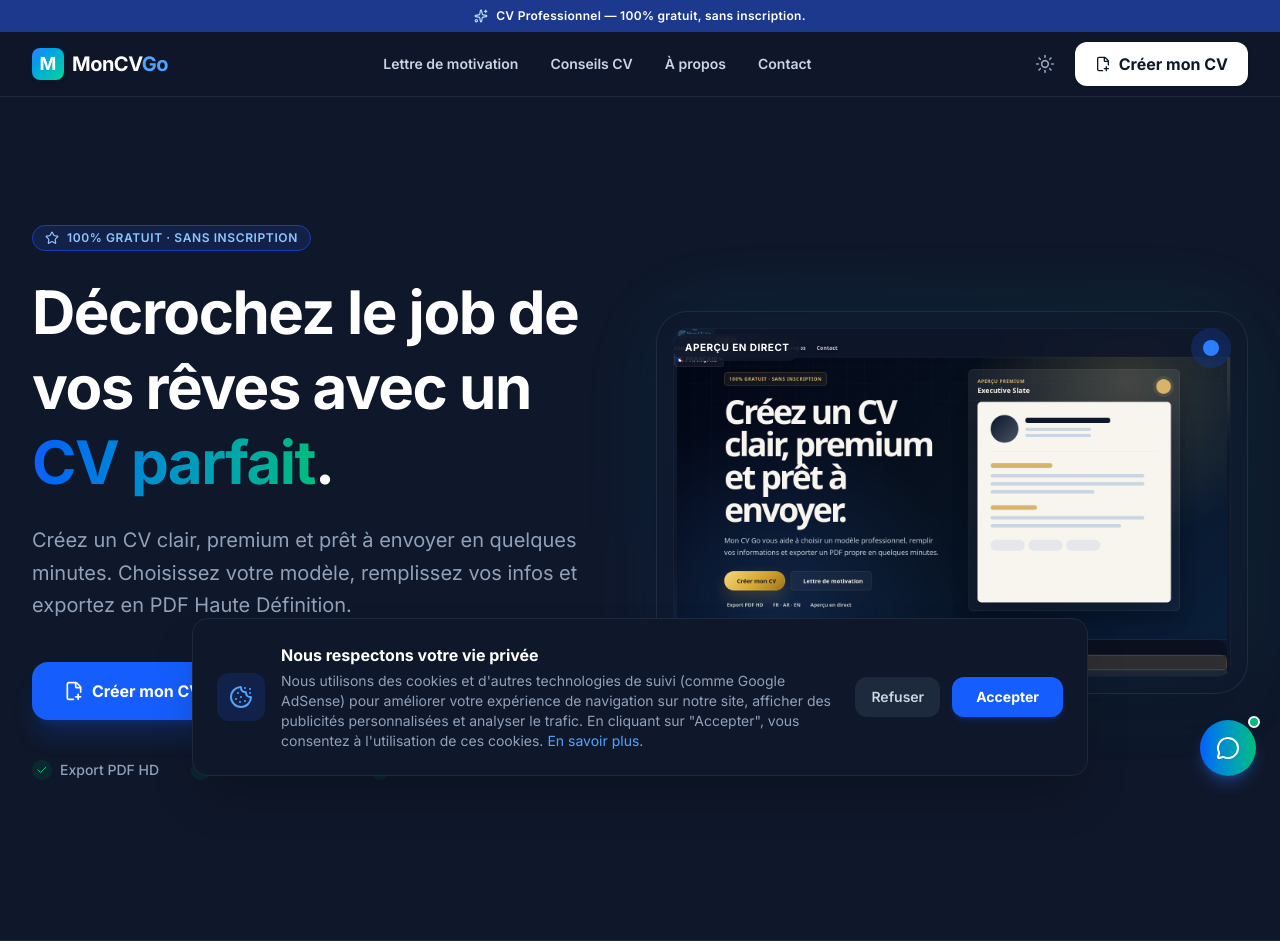
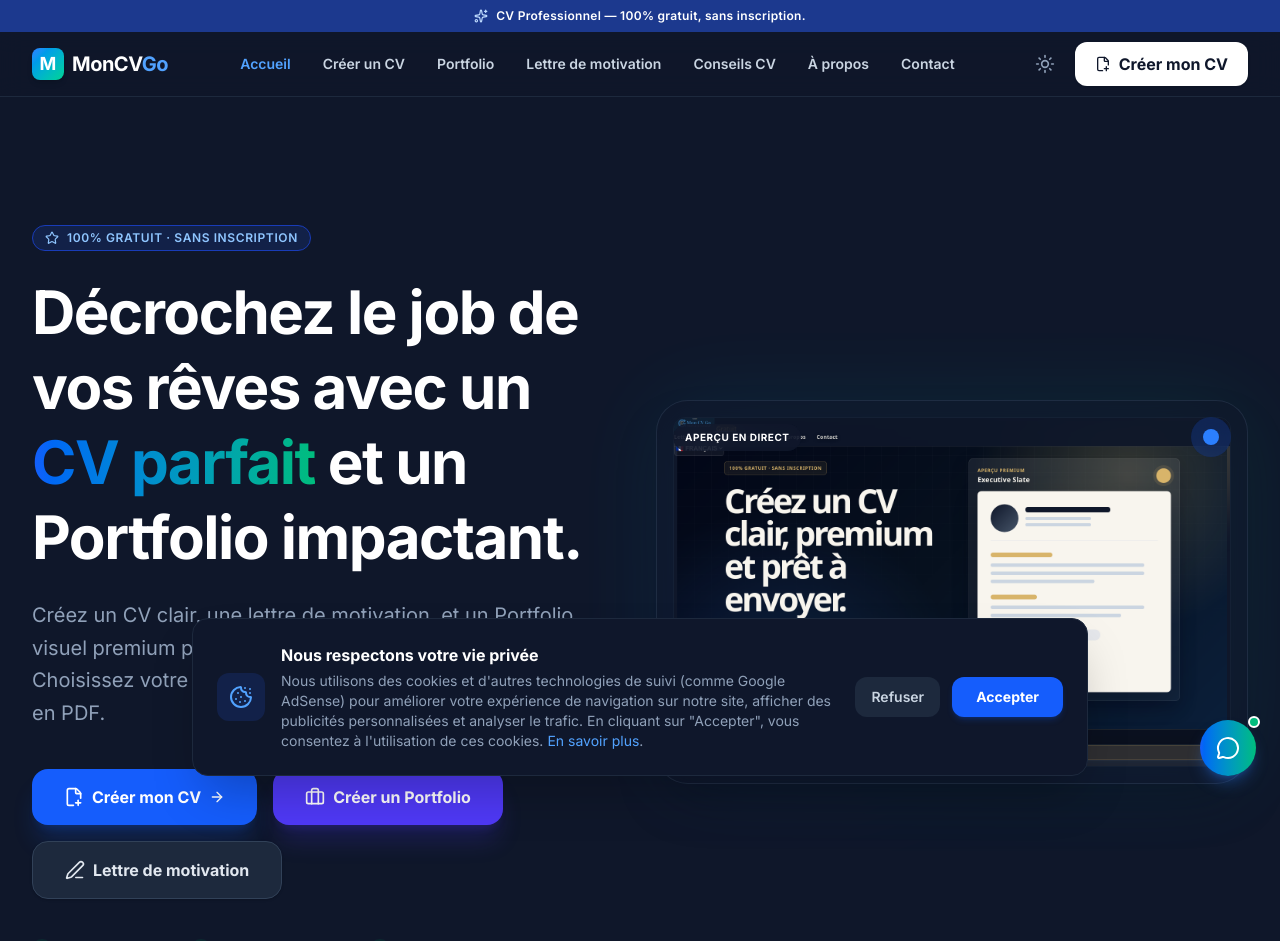
Before and after one commit to dovaphonedz-jpg/mon-cv-go, a React (Vite) app: page / in a window 1280 px wide. Shown: the top 941 px of the page. Built offline with nearby package versions, Linux system fonts and the light colour scheme; a web font is replaced by a local one.

Commit message:
feat: add portfolio link to main menu and home page

```diff
--- a/src/components/Layout.jsx
+++ b/src/components/Layout.jsx
@@ -1,6 +1,6 @@
 import React, { useState } from 'react';
 import { Link, useLocation } from 'react-router-dom';
-import { Sparkles, FilePlus2, PenLine, BookOpen, Info, Mail, Menu, X, Moon, Sun } from 'lucide-react';
+import { Sparkles, FilePlus2, PenLine, BookOpen, Info, Mail, Menu, X, Moon, Sun, Briefcase } from 'lucide-react';
 import { motion, AnimatePresence } from 'framer-motion';
 import CookieConsent from './CookieConsent';
 import ChatBot from './Chatbot';
@@ -50,6 +50,9 @@ export default function Layout({ children }) {
           {/* Desktop Nav */}
           <nav className="hidden lg:flex items-center gap-8 text-sm font-semibold text-slate-600 dark:text-slate-300">
             {[
+              { path: '/', label: 'Accueil' },
+              { path: '/create', label: 'Créer un CV' },
+              { path: '/create?step=projects', label: 'Portfolio' },
               { path: '/lettre-motivation', label: 'Lettre de motivation' },
               { path: '/conseils-cv', label: 'Conseils CV' },
               { path: '/a-propos', label: 'À propos' },
@@ -58,7 +61,7 @@ export default function Layout({ children }) {
               <Link
                 key={link.path}
                 to={link.path}
-                className={`transition-colors hover:text-blue-600 dark:hover:text-blue-400 ${isActive(link.path) ? 'text-blue-600 dark:text-blue-400' : ''}`}
+                className={`transition-colors hover:text-blue-600 dark:hover:text-blue-400 ${isActive(link.path.split('?')[0]) && location.search === (link.path.split('?')[1] ? '?' + link.path.split('?')[1] : '') ? 'text-blue-600 dark:text-blue-400' : ''}`}
               >
                 {link.label}
               </Link>
--- a/src/pages/CreateCV.jsx
+++ b/src/pages/CreateCV.jsx
@@ -1,4 +1,5 @@
-import React, { useState, useRef } from 'react';
+import React, { useState, useRef, useEffect } from 'react';
+import { useLocation } from 'react-router-dom';
 import { useResume } from '../context/ResumeContext';
 import { UploadCloud, Sparkles, Trash2, ArrowLeft, ArrowRight, Eye, Download, ChevronRight, Save, FileText, Presentation } from 'lucide-react';
 import { motion, AnimatePresence } from 'framer-motion';
@@ -28,9 +29,26 @@ const STEPS = [
 
 export default function CreateCV() {
   const { cvData, config, updateConfig, resetData, loadDemo, importData } = useResume();
-  const [activeStepIdx, setActiveStepIdx] = useState(0);
+
+  // Parse query params to allow deep linking to steps
+  const getInitialStep = () => {
+    const params = new URLSearchParams(window.location.search);
+    const step = params.get('step');
+    if (step === 'projects') return 5;
+    return 0;
+  };
+
+  const [activeStepIdx, setActiveStepIdx] = useState(getInitialStep);
   const fileInputRef = useRef(null);
   const printRef = useRef(null);
+  const location = useLocation();
+
+  useEffect(() => {
+    const params = new URLSearchParams(location.search);
+    if (params.get('step') === 'projects') {
+      setActiveStepIdx(5);
+    }
+  }, [location.search]);
 
   const [showPreviewMobile, setShowPreviewMobile] = useState(false);
   const [isImporting, setIsImporting] = useState(false);
--- a/src/pages/Home.jsx
+++ b/src/pages/Home.jsx
@@ -1,6 +1,6 @@
 import React from 'react';
 import { Link } from 'react-router-dom';
-import { FilePlus2, PenLine, Check, ArrowRight, Star } from 'lucide-react';
+import { FilePlus2, PenLine, Check, ArrowRight, Star, Briefcase } from 'lucide-react';
 import { motion } from 'framer-motion';
 
 export default function Home() {
@@ -44,18 +44,22 @@ export default function Home() {
               </motion.div>
 
               <motion.h1 variants={itemVariants} className="text-4xl sm:text-5xl lg:text-6xl font-extrabold text-slate-900 dark:text-white tracking-tight leading-tight">
-                Décrochez le job de vos rêves avec un <span className="text-transparent bg-clip-text bg-gradient-to-r from-blue-600 to-emerald-500">CV parfait</span>.
+                Décrochez le job de vos rêves avec un <span className="text-transparent bg-clip-text bg-gradient-to-r from-blue-600 to-emerald-500">CV parfait</span> et un Portfolio impactant.
               </motion.h1>
 
               <motion.p variants={itemVariants} className="mt-6 text-lg sm:text-xl text-slate-600 dark:text-slate-400 max-w-xl mx-auto lg:mx-0 leading-relaxed">
-                Créez un CV clair, premium et prêt à envoyer en quelques minutes. Choisissez votre modèle, remplissez vos infos et exportez en PDF Haute Définition.
+                Créez un CV clair, une lettre de motivation, et un Portfolio visuel premium prêts à envoyer en quelques minutes. Choisissez votre modèle, remplissez vos infos et exportez en PDF.
               </motion.p>
 
-              <motion.div variants={itemVariants} className="mt-10 flex flex-col sm:flex-row gap-4 justify-center lg:justify-start">
+              <motion.div variants={itemVariants} className="mt-10 flex flex-col sm:flex-row flex-wrap gap-4 justify-center lg:justify-start">
                 <Link to="/create" className="group flex items-center justify-center gap-2 px-8 py-4 bg-blue-600 hover:bg-blue-700 text-white font-bold rounded-2xl shadow-xl shadow-blue-600/20 transition-all hover:-translate-y-1">
                   <FilePlus2 className="w-5 h-5" />
                   Créer mon CV
                   <ArrowRight className="w-4 h-4 group-hover:translate-x-1 transition-transform" />
+                </Link>
+                <Link to="/create?step=projects" className="flex items-center justify-center gap-2 px-8 py-4 bg-indigo-600 hover:bg-indigo-700 text-white font-bold rounded-2xl shadow-xl shadow-indigo-600/20 transition-all hover:-translate-y-1">
+                  <Briefcase className="w-5 h-5" />
+                  Créer un Portfolio
                 </Link>
                 <Link to="/lettre-motivation" className="flex items-center justify-center gap-2 px-8 py-4 bg-white dark:bg-slate-800 hover:bg-slate-50 dark:hover:bg-slate-700 text-slate-700 dark:text-slate-200 font-bold rounded-2xl border border-slate-200 dark:border-slate-700 shadow-sm transition-all hover:-translate-y-1">
                   <PenLine className="w-5 h-5" />
```
